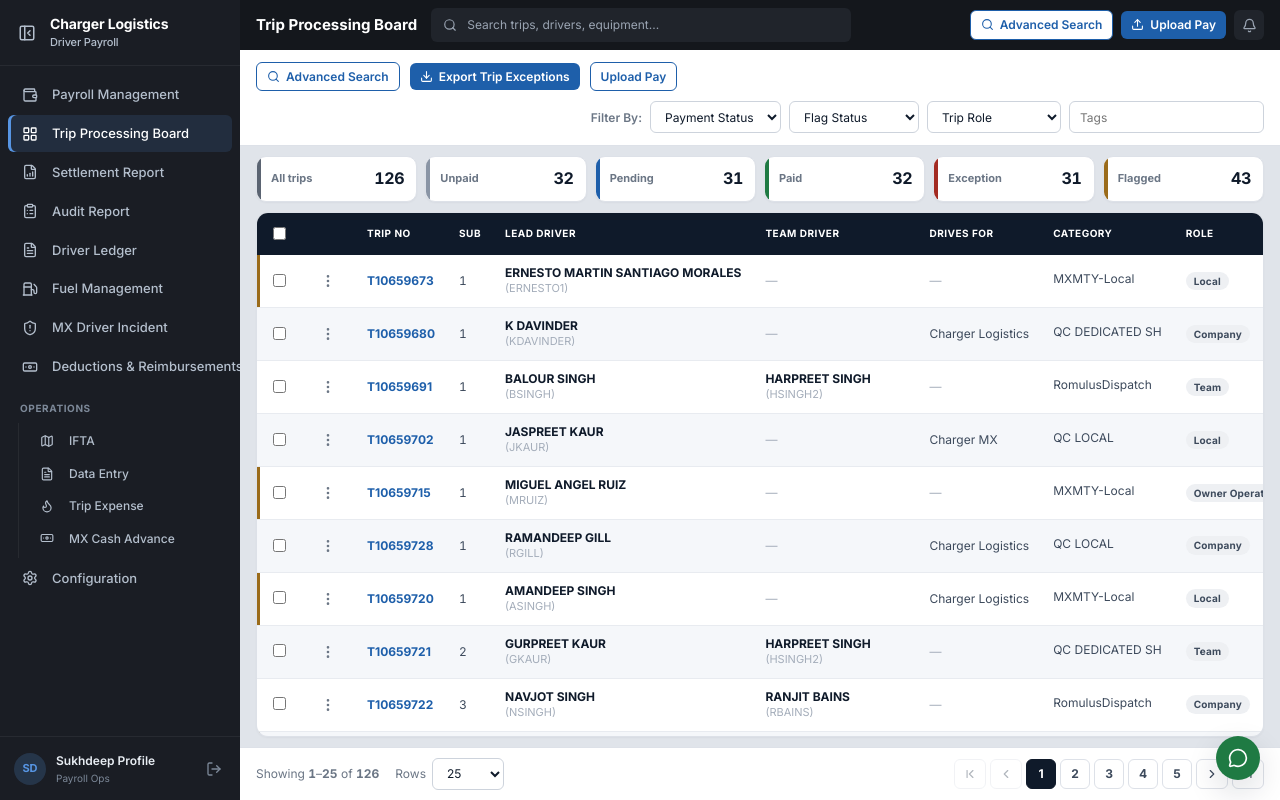
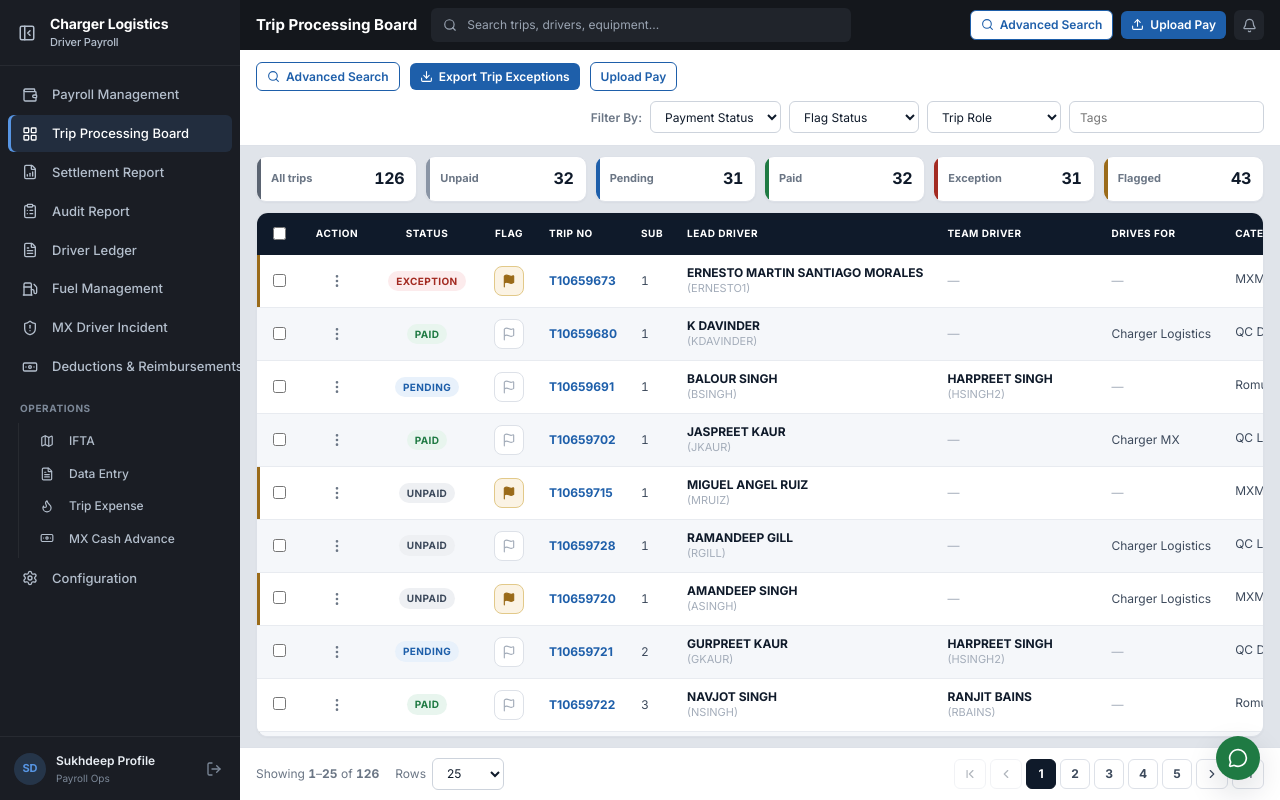
Before and after one commit to dhilllon001/driver-payroll, a React (Vite) app: page / in a window 1280 px wide. Built offline with nearby package versions, Linux system fonts and the light colour scheme.

Commit message:
Fix board action overlap and move status/flag after actions.
Sticky leading columns keep Action from covering Trip No while scrolling, and Status plus Flag icons sit right after the action menu.

Co-authored-by: Cursor <cursoragent@cursor.com>

```diff
--- a/src/views/TripBoardView.tsx
+++ b/src/views/TripBoardView.tsx
@@ -145,6 +145,7 @@ export function TripBoardView() {
     setSelectedIds,
     setSelectedTripId,
     setDetailTab,
+    setTrips,
     page,
     setPage,
     perPage,
@@ -379,7 +380,9 @@ export function TripBoardView() {
               <th className="col-check">
                 <input type="checkbox" checked={pageSelected} onChange={toggleAll} aria-label="Select page" />
               </th>
-              <th className="col-menu" aria-label="Actions" />
+              <th className="col-menu">Action</th>
+              <th className="col-status">Status</th>
+              <th className="col-flag">Flag</th>
               <th>Trip No</th>
               <th>Sub</th>
               <th>Lead Driver</th>
@@ -391,8 +394,6 @@ export function TripBoardView() {
               <th>Pay Date</th>
               <th>Date Out</th>
               <th>Date In</th>
-              <th>Flag</th>
-              <th>Pay Status</th>
             </tr>
           </thead>
           <tbody>
@@ -422,6 +423,27 @@ export function TripBoardView() {
                       onToggle={() => setMenuId((id) => (id === t.id ? null : t.id))}
                       onClose={() => setMenuId(null)}
                     />
+                  </td>
+                  <td className="col-status">
+                    <PaymentIcon status={t.paymentStatus} />
+                  </td>
+                  <td className="col-flag" onClick={(e) => e.stopPropagation()}>
+                    <button
+                      type="button"
+                      className={`flag-icon-btn ${t.flagged ? 'on' : ''}`}
+                      title={t.flagged ? 'Clear flag' : 'Flag trip'}
+                      aria-label={t.flagged ? 'Clear flag' : 'Flag trip'}
+                      onClick={() => {
+                        setTrips((prev) =>
+                          prev.map((row) =>
+                            row.id === t.id ? { ...row, flagged: !row.flagged } : row,
+                          ),
+                        );
+                        toast(t.flagged ? 'Flag cleared' : 'Trip flagged');
+                      }}
+                    >
+                      <Flag size={14} fill={t.flagged ? 'currentColor' : 'none'} />
+                    </button>
                   </td>
                   <td>
                     <button
@@ -463,17 +485,6 @@ export function TripBoardView() {
                   <td>{t.payDate || <span className="muted">—</span>}</td>
                   <td className="tnum nowrap">{t.dateOut}</td>
                   <td className="tnum nowrap">{t.dateIn}</td>
-                  <td>
-                    <span
-                      className={`status-dot flag ${t.flagged ? 'on' : ''}`}
-                      title={t.flagged ? 'Flagged' : 'Clear'}
-                    >
-                      <Flag size={12} fill={t.flagged ? 'currentColor' : 'none'} />
-                    </span>
-                  </td>
-                  <td>
-                    <PaymentIcon status={t.paymentStatus} />
-                  </td>
                 </tr>
               ))
             )}
--- a/src/views/views.css
+++ b/src/views/views.css
@@ -223,7 +223,7 @@
 .board-table thead th {
   position: sticky;
   top: 0;
-  z-index: 2;
+  z-index: 5;
   background: #0f1a2a;
   color: #ffffff;
   font-size: 10px;
@@ -258,19 +258,115 @@
   background: #e4eefb !important;
 }
 
-.board-table tbody tr.is-flagged td:first-child {
+.board-table tbody tr.is-flagged td.col-check {
   box-shadow: inset 3px 0 0 var(--amber);
 }
 
+.board-table .col-check,
+.board-table .col-menu,
+.board-table .col-status,
+.board-table .col-flag {
+  text-align: center;
+}
+
 .board-table .col-check {
-  width: 40px;
-  text-align: center;
+  width: 44px;
+  min-width: 44px;
+  left: 0;
 }
 
 .board-table .col-menu {
-  width: 44px;
-  text-align: center;
-  position: relative;
+  width: 72px;
+  min-width: 72px;
+  left: 44px;
+}
+
+.board-table .col-status {
+  width: 108px;
+  min-width: 108px;
+  left: 116px;
+}
+
+.board-table .col-flag {
+  width: 56px;
+  min-width: 56px;
+  left: 224px;
+}
+
+/* Keep leading columns fixed while scrolling so Action never covers Trip No */
+.board-table th.col-check,
+.board-table td.col-check,
+.board-table th.col-menu,
+.board-table td.col-menu,
+.board-table th.col-status,
+.board-table td.col-status,
+.board-table th.col-flag,
+.board-table td.col-flag {
+  position: sticky;
+  z-index: 3;
+}
+
+.board-table thead th.col-check,
+.board-table thead th.col-menu,
+.board-table thead th.col-status,
+.board-table thead th.col-flag {
+  z-index: 8;
+  background: #0f1a2a;
+}
+
+.board-table tbody td.col-check,
+.board-table tbody td.col-menu,
+.board-table tbody td.col-status,
+.board-table tbody td.col-flag {
+  background: #fff;
+  box-shadow: 1px 0 0 #e8ebf0;
+}
+
+.board-table tbody tr:nth-child(even) td.col-check,
+.board-table tbody tr:nth-child(even) td.col-menu,
+.board-table tbody tr:nth-child(even) td.col-status,
+.board-table tbody tr:nth-child(even) td.col-flag {
+  background: #f5f7fa;
+}
+
+.board-table tbody tr:hover td.col-check,
+.board-table tbody tr:hover td.col-menu,
+.board-table tbody tr:hover td.col-status,
+.board-table tbody tr:hover td.col-flag {
+  background: #eaf1fb !important;
+}
+
+.board-table tbody tr.selected td.col-check,
+.board-table tbody tr.selected td.col-menu,
+.board-table tbody tr.selected td.col-status,
+.board-table tbody tr.selected td.col-flag {
+  background: #e4eefb !important;
+}
+
+.board-table td.col-flag {
+  box-shadow: 4px 0 8px rgba(15, 26, 42, 0.06);
+}
+
+.flag-icon-btn {
+  width: 30px;
+  height: 30px;
+  border: 1px solid var(--border-1);
+  border-radius: 8px;
+  background: #fff;
+  color: var(--fg-4);
+  display: inline-flex;
+  align-items: center;
+  justify-content: center;
+}
+.flag-icon-btn:hover {
+  color: var(--amber);
+  background: var(--amber-bg);
+  border-color: #e2c989;
+}
+.flag-icon-btn.on {
+  color: var(--amber);
+  background: var(--amber-bg);
+  border-color: #e2c989;
 }
 
 .board-table .trip-link {
@@ -387,6 +483,7 @@
 .row-menu {
   position: relative;
   display: inline-flex;
+  z-index: 1;
 }
 
 .row-menu-trigger.open {
@@ -399,7 +496,7 @@
   position: absolute;
   top: calc(100% + 4px);
   left: 0;
-  z-index: 30;
+  z-index: 20;
   min-width: 168px;
   padding: 6px;
   background: var(--bg-surface-1);
```
